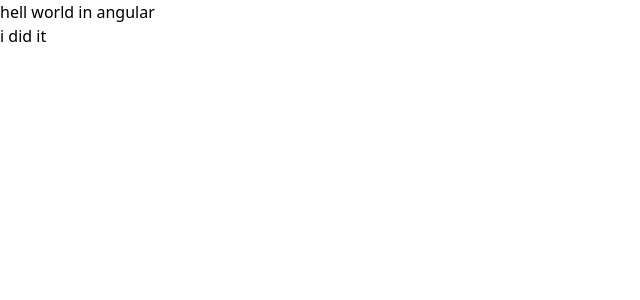
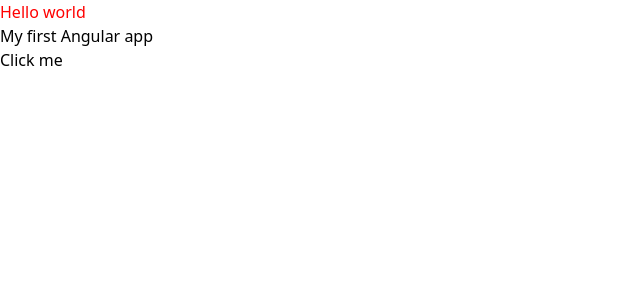
Before and after one commit to rikeshhh/learnAngular, an Angular app: page / in a window 1280 px wide. Shown: the top 300 px of the page, without its empty margins (0-640 px from the left). Built offline with nearby package versions, Linux system fonts and the light colour scheme.

Commit message:
cssStyle in tag inside html

```diff
--- a/src/app/app.component.ts
+++ b/src/app/app.component.ts
@@ -5,9 +5,15 @@
 @Component({
   selector: 'app-root',
   standalone: true,
-  imports: [RouterOutlet,NavBarComponent],
-  templateUrl: './app.component.html',
-  styleUrl: './app.component.css',
+  imports: [RouterOutlet, NavBarComponent],
+  // templateUrl: './app.component.html',
+  template: `
+    <h1>Hello world</h1>
+    <p>My first Angular app</p>
+    <button>Click me</button>
+  `,
+  styles: 'h1{color:red}',
+  // styleUrl: './app.component.css',
 })
 export class AppComponent {
   title = 'my-first-angular-app';
```
